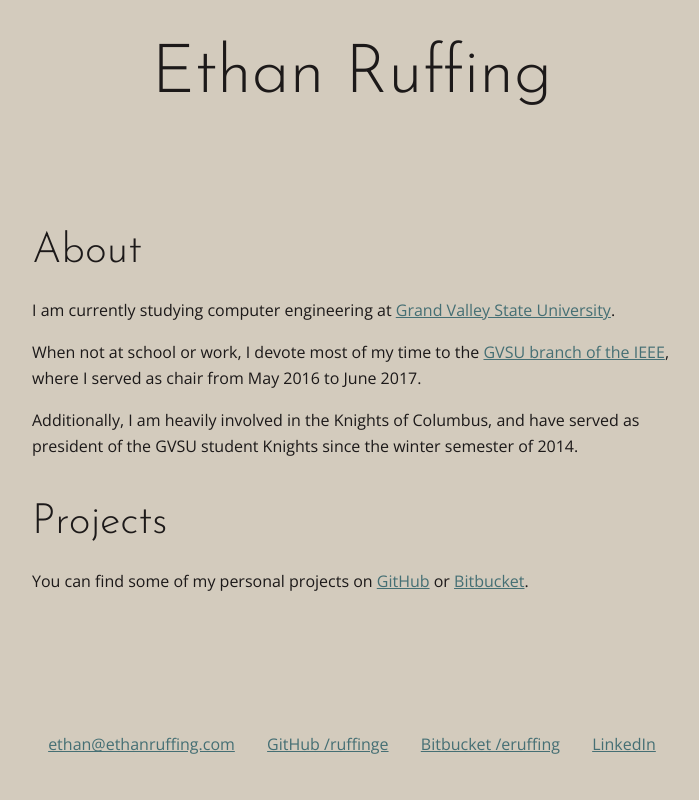
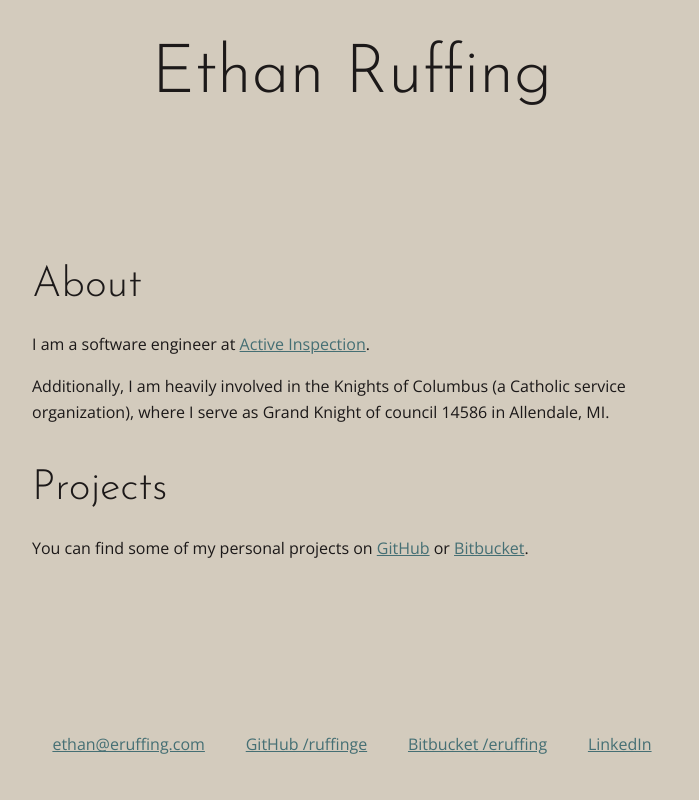
Before and after one commit to ruffinge/ruffinge.github.io, a plain HTML site: page index.html in a window 1280 px wide. Shown: the whole page, without its empty margins (288-987 px from the left). Drawn offline with nearby package versions, Linux system fonts and the light colour scheme.

Commit message:
Quick update to main page.

```diff
--- a/index.html
+++ b/index.html
@@ -15,12 +15,8 @@
     </header>
     <main>
         <h2>About</h2>
-        <p>I am currently studying computer engineering at <a href="https://www.gvsu.edu/">Grand Valley State
-            University</a>.</p>
-        <p>When not at school or work, I devote most of my time to the <a href="http://ieee-gvsu.org/">GVSU branch of
-            the IEEE</a>, where I served as chair from May 2016 to June 2017.</p>
-        <p>Additionally, I am heavily involved in the Knights of Columbus, and have served as president of the GVSU
-            student Knights since the winter semester of 2014.</p>
+        <p>I am a software engineer at <a href="https://activeinspection.com/">Active Inspection</a>.</p>
+        <p>Additionally, I am heavily involved in the Knights of Columbus (a Catholic service organization), where I serve as Grand Knight of council 14586 in Allendale, MI.</p>
 
         <h2>Projects</h2>
         <p>
@@ -31,7 +27,7 @@
     </main>
     <footer>
         <ul class="contact">
-            <li><a href="mailto:ethan@ethanruffing.com">ethan@ethanruffing.com</a></li>
+            <li><a href="mailto:ethan@eruffing.com">ethan@eruffing.com</a></li>
             <li><a href="https://github.com/ruffinge/">GitHub /ruffinge</a></li>
             <li><a href="https://bitbucket.org/eruffing/">Bitbucket /eruffing</a></li>
             <li><a href="https://www.linkedin.com/in/ethan-ruffing-970340a8">LinkedIn</a></li>
```
